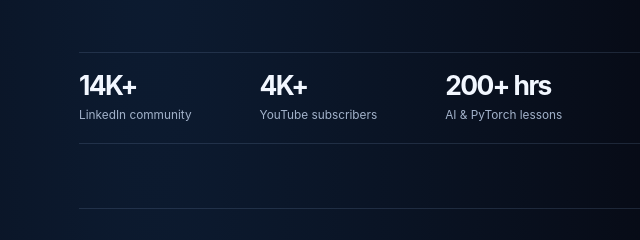
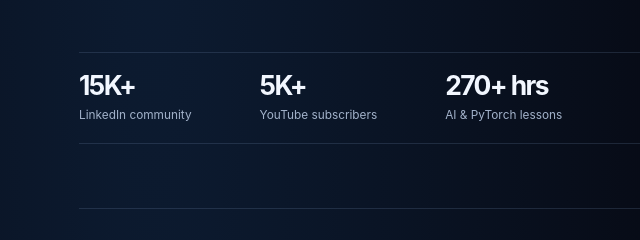
Before and after one commit to AliHassanAbbas/AliHassanAbbas.github.io, a plain HTML site: page index.html in a window 1280 px wide. Shown: the part 726-966 px from the top of the page, 1-641 px from the left. Drawn offline with Linux system fonts and the light colour scheme.

Commit message:
Refresh portfolio community and teaching metrics

```diff
--- a/index.html
+++ b/index.html
@@ -121,7 +121,7 @@
       <p class="lead">I build and teach deep-learning systems from first principles — implementing research architectures in PyTorch, studying how they work, and making advanced AI understandable through code.</p>
       <div class="hero-meta"><span><i></i> Islamabad, Pakistan</span><span>Open to research &amp; teaching collaborations</span></div>
       <div class="actions"><a class="btn primary" href="#work">Explore selected work</a><a class="btn" href="mailto:alihassanofficial795@gmail.com">Let's collaborate ↗</a><a class="btn" href="https://www.linkedin.com/in/alihassanofficial/" target="_blank" rel="noopener">LinkedIn ↗</a><a class="btn" href="https://github.com/AliHassanAbbas" target="_blank" rel="noopener">GitHub ↗</a></div>
-      <div class="proof-strip"><div><strong>14K+</strong><span>LinkedIn community</span></div><div><strong>4K+</strong><span>YouTube subscribers</span></div><div><strong>200+ hrs</strong><span>AI &amp; PyTorch lessons</span></div></div>
+      <div class="proof-strip"><div><strong>15K+</strong><span>LinkedIn community</span></div><div><strong>5K+</strong><span>YouTube subscribers</span></div><div><strong>270+ hrs</strong><span>AI &amp; PyTorch lessons</span></div></div>
     </section>
 
     <section id="about">
```
